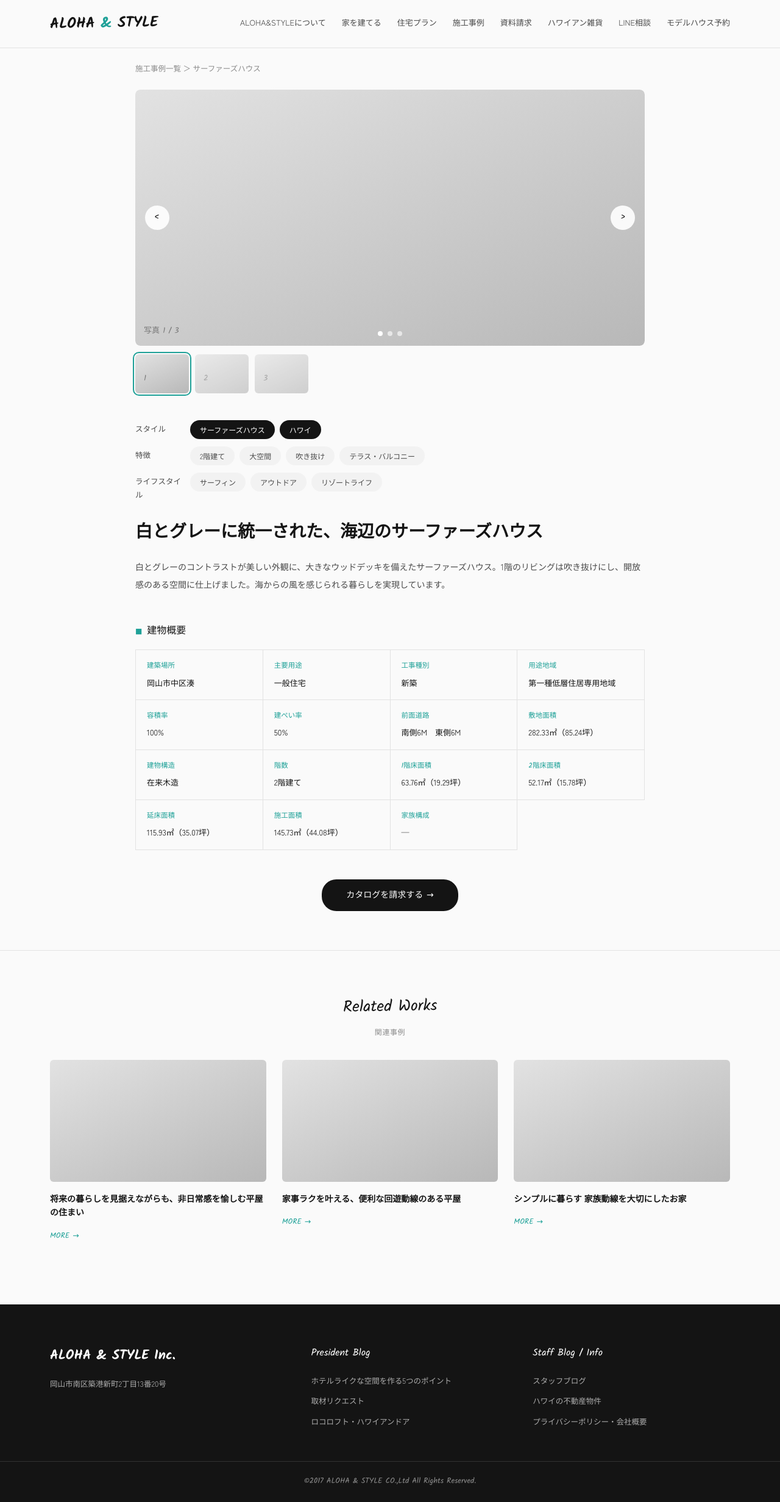
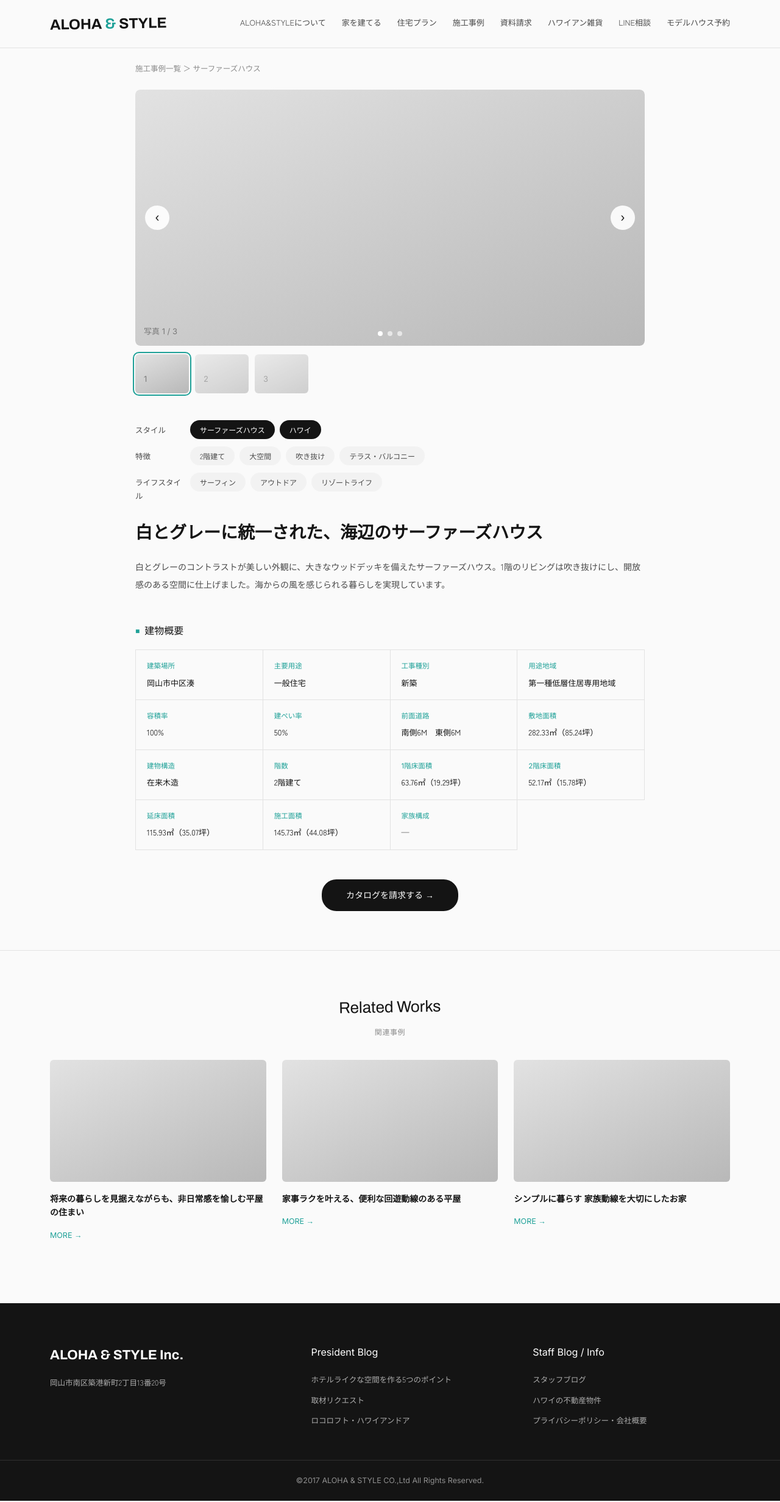
Before and after one commit to ryo-0122/aloha-life, a PHP site: page /works/detail.html in a window 1280 px wide. Shown: the whole page at 61% size. Run offline with PHP 8.4, Linux system fonts and the light colour scheme.

Commit message:
黒基調モックアップのフォントを反映（Archivo + Inter）
デザイン・配色・レイアウトは変更せず、フォントのみ差し替え。
見出しやロゴなど大きい欧文には--font-display(Archivo)、
ボタンやタグなど小さい欧文には--font-label(Inter)を割り当て、
これまでの--font-en(Kalam)を置き換えた。日本語は引き続き
Zen Kaku Gothic Newを使用。

Co-Authored-By: Claude Sonnet 5 <noreply@anthropic.com>
Claude-Session: https://claude.ai/code/session_01ABdVb2XeZQZRqnj4xja4nt

```diff
--- a/css/common.css
+++ b/css/common.css
@@ -8,9 +8,11 @@
   --white:#ffffff;
   --accent:#1fa198;
 
-  /* フォント設定：後日、別ファイルの書体に差し替え予定。
+  /* フォント設定：見出し・ロゴ等の大きい欧文は --font-display、
+     ボタンやタグ等の小さい欧文は --font-label を使用。
      ここを変更するだけでサイト全体のフォントが切り替わります。 */
-  --font-en:'Kalam',cursive;
+  --font-display:'Archivo',sans-serif;
+  --font-label:'Inter',sans-serif;
   --font-jp:'Zen Kaku Gothic New',sans-serif;
 }
 *{box-sizing:border-box;margin:0;padding:0}
@@ -21,7 +23,7 @@ body{
   -webkit-font-smoothing:antialiased;
   line-height:1.75;
 }
-.en{font-family:var(--font-en)}
+.en{font-family:var(--font-display)}
 img,.ph{display:block;width:100%;height:100%;object-fit:cover}
 a{color:inherit;text-decoration:none}
 .wrap{max-width:1180px;margin:0 auto;padding:0 32px}
@@ -34,7 +36,7 @@ a{color:inherit;text-decoration:none}
 .ph::after{
   content:attr(data-label);
   position:absolute;left:14px;bottom:12px;
-  font-family:var(--font-en);font-weight:400;font-size:13px;
+  font-family:var(--font-label);font-weight:400;font-size:13px;
   color:rgba(20,20,20,.45);
 }
 .ph.dark{background:linear-gradient(155deg,#3a3a3a 0%, #232323 55%, #141414 100%)}
@@ -47,7 +49,7 @@ a{color:inherit;text-decoration:none}
   border-bottom:1px solid var(--line);
 }
 .site-header .wrap{height:78px;display:flex;align-items:center;justify-content:space-between}
-.logo{font-family:var(--font-en);font-weight:700;font-size:24px;color:var(--ink);transform:rotate(-1deg);display:inline-block}
+.logo{font-family:var(--font-display);font-weight:700;font-size:24px;color:var(--ink);transform:rotate(-1deg);display:inline-block}
 .logo span{color:var(--accent)}
 nav.main-nav{display:flex;gap:26px;font-size:13px}
 nav.main-nav a{color:var(--ink-soft);white-space:nowrap;position:relative;padding-bottom:3px}
@@ -61,13 +63,13 @@ nav.main-nav a:hover::after{transform:scaleX(1);transform-origin:left}
 /* ---------- BUTTONS ---------- */
 .btn{
   display:inline-block;background:var(--ink);color:var(--white);
-  font-family:var(--font-en);font-size:14px;border-radius:22px;padding:12px 30px;
+  font-family:var(--font-label);font-size:14px;border-radius:22px;padding:12px 30px;
   transition:transform .2s ease, background .2s ease;
 }
 .btn:hover{background:var(--accent);transform:translateY(-1px)}
 .btn-outline{
   display:inline-block;border:1.5px solid var(--ink);color:var(--ink);border-radius:22px;
-  font-family:var(--font-en);font-size:14px;padding:11px 28px;
+  font-family:var(--font-label);font-size:14px;padding:11px 28px;
 }
 .btn-outline:hover{background:var(--ink);color:var(--white)}
 
@@ -81,18 +83,18 @@ nav.main-nav a:hover::after{transform:scaleX(1);transform-origin:left}
 .work-card .ph{height:200px;border-radius:6px;margin-bottom:16px;transition:transform .4s ease;overflow:hidden}
 .work-card:hover .ph{transform:scale(1.04)}
 .work-card h3{font-size:14px;color:var(--ink);margin-bottom:10px;line-height:1.6}
-.work-card .more{font-family:var(--font-en);font-size:12.5px;color:var(--accent);display:inline-block}
+.work-card .more{font-family:var(--font-label);font-size:12.5px;color:var(--accent);display:inline-block}
 
 /* ---------- FOOTER ---------- */
 footer.site-footer{background:var(--ink);color:#d8d1c4;padding:66px 0 0;margin-top:20px}
 .footer-grid{display:grid;grid-template-columns:1.2fr 1fr 1fr;gap:40px;max-width:1180px;margin:0 auto;padding:0 32px 48px}
-.footer-logo{font-family:var(--font-en);font-weight:700;font-size:22px;color:#ffffff;margin-bottom:14px}
+.footer-logo{font-family:var(--font-display);font-weight:700;font-size:22px;color:#ffffff;margin-bottom:14px}
 .footer-grid .addr{font-size:12.5px;color:#adadad;line-height:1.9}
-.footer-col .head{font-family:var(--font-en);font-size:16px;color:#ffffff;margin-bottom:14px}
+.footer-col .head{font-family:var(--font-label);font-size:16px;color:#ffffff;margin-bottom:14px}
 .footer-col ul{list-style:none}
 .footer-col li{font-size:12.5px;color:#adadad;padding:6px 0}
 .footer-col li:hover{color:#ffffff}
-.footer-bottom{border-top:1px solid rgba(255,255,255,.12);text-align:center;padding:22px 24px;font-family:var(--font-en);font-size:12.5px;color:#8f8f8f}
+.footer-bottom{border-top:1px solid rgba(255,255,255,.12);text-align:center;padding:22px 24px;font-family:var(--font-label);font-size:12.5px;color:#8f8f8f}
 
 @media (max-width:860px){
   nav.main-nav{display:none}
--- a/css/detail.css
+++ b/css/detail.css
@@ -11,7 +11,7 @@
 .slider-arrow{
   position:absolute;top:50%;transform:translateY(-50%);width:40px;height:40px;border-radius:50%;
   background:rgba(255,255,255,.9);display:flex;align-items:center;justify-content:center;
-  font-family:var(--font-en);font-size:18px;color:var(--ink);cursor:pointer;
+  font-family:var(--font-label);font-size:18px;color:var(--ink);cursor:pointer;
 }
 .slider-arrow.prev{left:16px}
 .slider-arrow.next{right:16px}
@@ -28,19 +28,19 @@
 .tag-groups{margin-bottom:28px}
 .tag-group{display:flex;gap:14px;align-items:flex-start;margin-bottom:12px}
 .tag-group .glabel{
-  font-family:var(--font-en);font-size:12.5px;color:var(--ink-soft);flex:none;width:76px;padding-top:6px;
+  font-family:var(--font-label);font-size:12.5px;color:var(--ink-soft);flex:none;width:76px;padding-top:6px;
 }
 .tag-group .gtags{display:flex;gap:8px;flex-wrap:wrap}
 .tag-group .gtags span{
   background:var(--paper-shade);color:var(--ink-soft);padding:5px 16px;border-radius:16px;font-size:12px;
 }
 .tag-group.style .gtags span{background:var(--ink);color:#fff}
-.detail h1{font-family:var(--font-en);font-weight:700;font-size:28px;line-height:1.5;color:var(--ink);margin-bottom:20px}
+.detail h1{font-family:var(--font-display);font-weight:700;font-size:28px;line-height:1.5;color:var(--ink);margin-bottom:20px}
 .detail p{color:var(--ink-soft);font-size:14px;line-height:2.1}
 
 .overview{margin-top:48px}
 .overview .otitle{
-  display:flex;align-items:center;gap:8px;font-family:var(--font-en);font-size:16px;color:var(--ink);margin-bottom:16px;
+  display:flex;align-items:center;gap:8px;font-family:var(--font-display);font-size:16px;color:var(--ink);margin-bottom:16px;
 }
 .overview .otitle::before{content:'■';color:var(--accent);font-size:12px}
 .overview-table{
@@ -50,7 +50,7 @@
 .overview-table .cell{
   border-right:1px solid var(--line);border-bottom:1px solid var(--line);padding:16px 18px;
 }
-.overview-table .k{font-family:var(--font-en);font-size:11.5px;color:var(--accent);margin-bottom:6px}
+.overview-table .k{font-family:var(--font-label);font-size:11.5px;color:var(--accent);margin-bottom:6px}
 .overview-table .v{font-size:13px;color:var(--ink)}
 
 .detail-cta{text-align:center;padding:48px 0 8px}
--- a/index.html
+++ b/index.html
@@ -5,7 +5,7 @@
 <meta name="viewport" content="width=device-width, initial-scale=1.0">
 <title>ALOHA & STYLE｜岡山のハワイアンスタイル注文住宅</title>
 <link rel="preconnect" href="https://fonts.googleapis.com">
-<link href="https://fonts.googleapis.com/css2?family=Kalam:wght@300;400;700&family=Zen+Kaku+Gothic+New:wght@400;500;700;900&display=swap" rel="stylesheet">
+<link href="https://fonts.googleapis.com/css2?family=Archivo:wght@400;500;700;900&family=Inter:wght@400;500;600&family=Zen+Kaku+Gothic+New:wght@400;500;700;900&display=swap" rel="stylesheet">
 <link rel="stylesheet" href="css/common.css">
 <link rel="stylesheet" href="css/home.css">
 </head>
--- a/works/detail.html
+++ b/works/detail.html
@@ -5,7 +5,7 @@
 <meta name="viewport" content="width=device-width, initial-scale=1.0">
 <title>白とグレーに統一された、海辺のサーファーズハウス｜ALOHA & STYLE 施工事例</title>
 <link rel="preconnect" href="https://fonts.googleapis.com">
-<link href="https://fonts.googleapis.com/css2?family=Kalam:wght@300;400;700&family=Zen+Kaku+Gothic+New:wght@400;500;700;900&display=swap" rel="stylesheet">
+<link href="https://fonts.googleapis.com/css2?family=Archivo:wght@400;500;700;900&family=Inter:wght@400;500;600&family=Zen+Kaku+Gothic+New:wght@400;500;700;900&display=swap" rel="stylesheet">
 <link rel="stylesheet" href="../css/common.css">
 <link rel="stylesheet" href="../css/detail.css">
 </head>
```
Also changed, not shown: css/home.css (+17 -17 lines).
